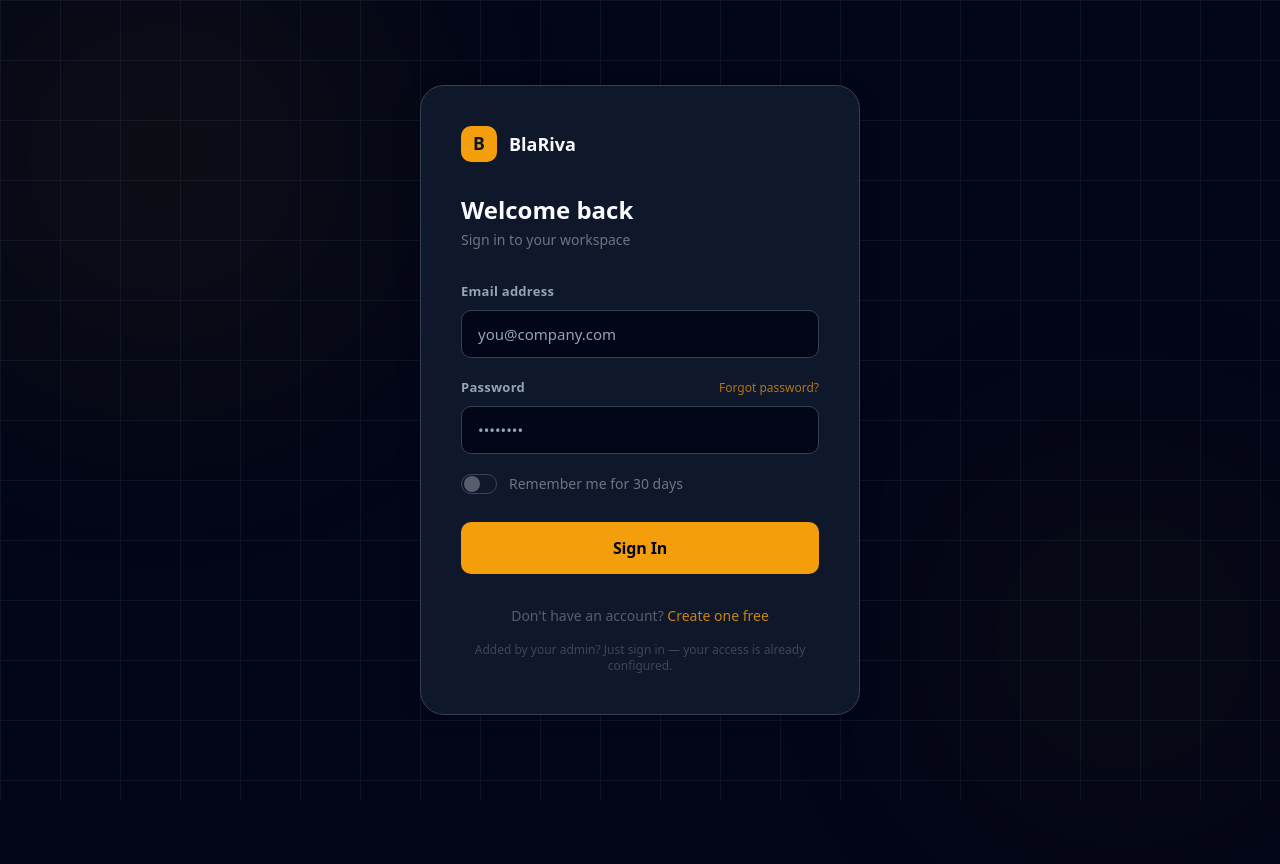
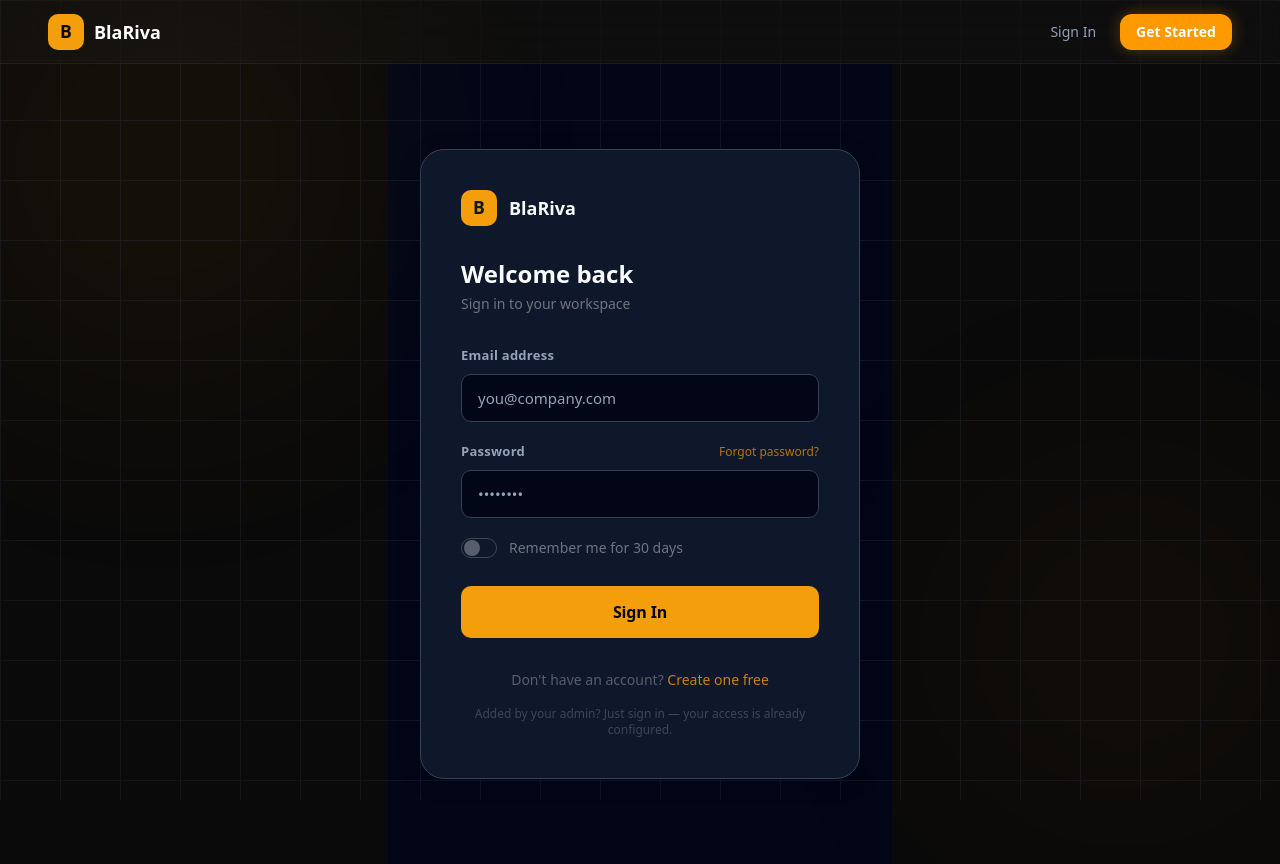
Before and after one commit to julianqapo/blariva, a Next.js app: page /login in a window 1280 px wide. Before the commit the page ends 800 px from the top, so only its background shows below. Built offline with nearby package versions, Linux system fonts and the light colour scheme.

Commit message:
changing style for signin and signup, and adding home button to go back

```diff
--- /dev/null
+++ b/app/(auth)/layout.tsx
@@ -0,0 +1,54 @@
+// app/(auth)/layout.tsx
+import type { Metadata } from 'next';
+
+export const metadata: Metadata = {
+  title: 'BlaRiva — Sign In',
+};
+
+export default function AuthLayout({ children }: { children: React.ReactNode }) {
+  return (
+    <div className="min-h-screen bg-[#0A0A0A] flex flex-col">
+      <AuthNavbar />
+      <main className="flex-1 flex items-center justify-center">
+        {children}
+      </main>
+    </div>
+  );
+}
+
+// ── Inline auth navbar ──
+import Link from 'next/link';
+
+function AuthNavbar() {
+  return (
+    <nav className="w-full h-16 flex items-center justify-between px-6 md:px-12 border-b border-white/[0.06] bg-white/[0.02] backdrop-blur-xl sticky top-0 z-50">
+
+      {/* Logo */}
+      {/* Logo */}
+
+        <Link href="/" className="flex items-center gap-2.5 group">
+          <div className="logo-mark">
+            <span className="logo-b" style={{ color: '#0A0A0A' }}>B</span>
+          </div>
+          <span className="font-display text-lg font-bold text-white">BlaRiva</span>
+
+        </Link>
+
+      {/* Nav links */}
+      <div className="flex items-center gap-2">
+        <Link
+          href="/login"
+          className="px-4 py-2 rounded-xl text-sm font-medium text-slate-400 hover:text-white hover:bg-white/5 transition-all duration-200"
+        >
+          Sign In
+        </Link>
+        <Link
+          href="/signup"
+          className="px-4 py-2 rounded-xl text-sm font-semibold bg-amber-500 hover:bg-amber-400 text-white shadow-[0_0_16px_rgba(245,158,11,0.3)] hover:shadow-[0_0_24px_rgba(245,158,11,0.45)] transition-all duration-200"
+        >
+          Get Started
+        </Link>
+      </div>
+    </nav>
+  );
+}
```
Also changed, not shown: app/(auth)/login/page.tsx (renamed from app/login/page.tsx), app/(auth)/signup/db_service.tsx (renamed from app/signup/db_service.tsx), app/(auth)/signup/page.tsx (renamed from app/signup/page.tsx).
